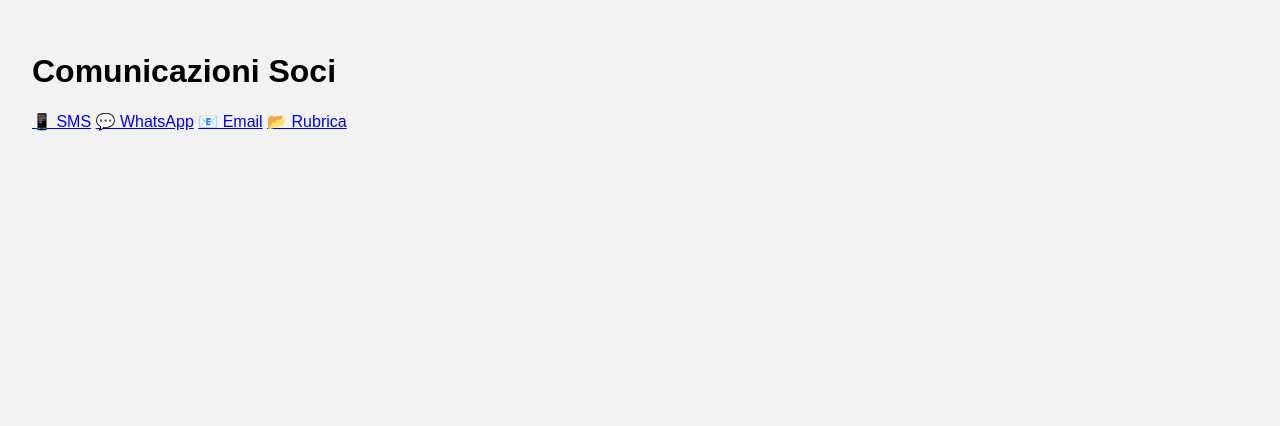
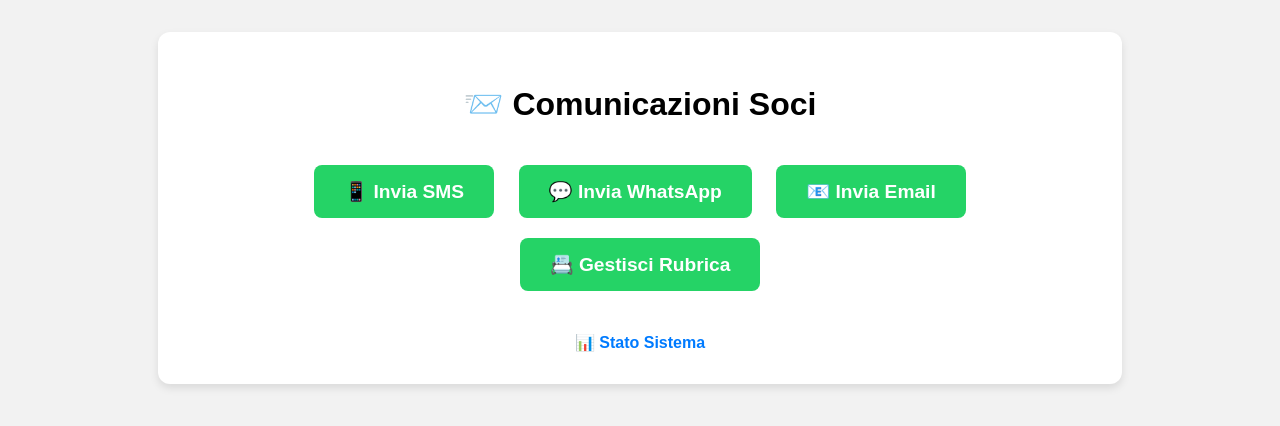
Before and after one commit to prcant83/comunicazioni-soci, a website: page frontend/index.html in a window 1280 px wide. Drawn offline with Linux system fonts and the light colour scheme.

Commit message:
Update index.html

```diff
--- a/frontend/index.html
+++ b/frontend/index.html
@@ -1,21 +1,42 @@
 <!DOCTYPE html>
 <html lang="it">
 <head>
-  <meta charset="UTF-8" />
-  <meta name="viewport" content="width=device-width, initial-scale=1.0" />
-  <title>Comunicazioni Soci</title>
-  <link rel="stylesheet" href="styles.css" />
+  <meta charset="UTF-8">
+  <meta name="viewport" content="width=device-width, initial-scale=1.0">
+  <title>Comunicazioni Soci - Home</title>
+  <link rel="stylesheet" href="styles.css">
 </head>
 <body>
-  <div class="container">
-    <h1>Comunicazioni Soci</h1>
-    <div class="button-grid">
-      <a href="sms.html" class="btn">📱 SMS</a>
-      <a href="whatsapp.html" class="btn">💬 WhatsApp</a>
-      <a href="email.html" class="btn">📧 Email</a>
-      <a href="rubrica.html" class="btn">📂 Rubrica</a>
-    </div>
-  </div>
-  <script src="scripts/main.js"></script>
+  <main class="container">
+    <h1 class="title">📨 Comunicazioni Soci</h1>
+
+    <section class="form-section" style="text-align: center;">
+      <a href="sms.html" class="btn-home">📱 Invia SMS</a>
+      <a href="whatsapp.html" class="btn-home">💬 Invia WhatsApp</a>
+      <a href="email.html" class="btn-home">📧 Invia Email</a>
+      <a href="rubrica.html" class="btn-home">📇 Gestisci Rubrica</a>
+    </section>
+
+    <a href="stato.html" class="back-link">📊 Stato Sistema</a>
+  </main>
+
+  <style>
+    .btn-home {
+      display: inline-block;
+      margin: 10px;
+      padding: 15px 30px;
+      font-size: 1.2em;
+      background-color: #25D366;
+      color: white;
+      border-radius: 8px;
+      text-decoration: none;
+      font-weight: bold;
+      transition: background 0.3s;
+    }
+
+    .btn-home:hover {
+      background-color: #1da851;
+    }
+  </style>
 </body>
 </html>
```
